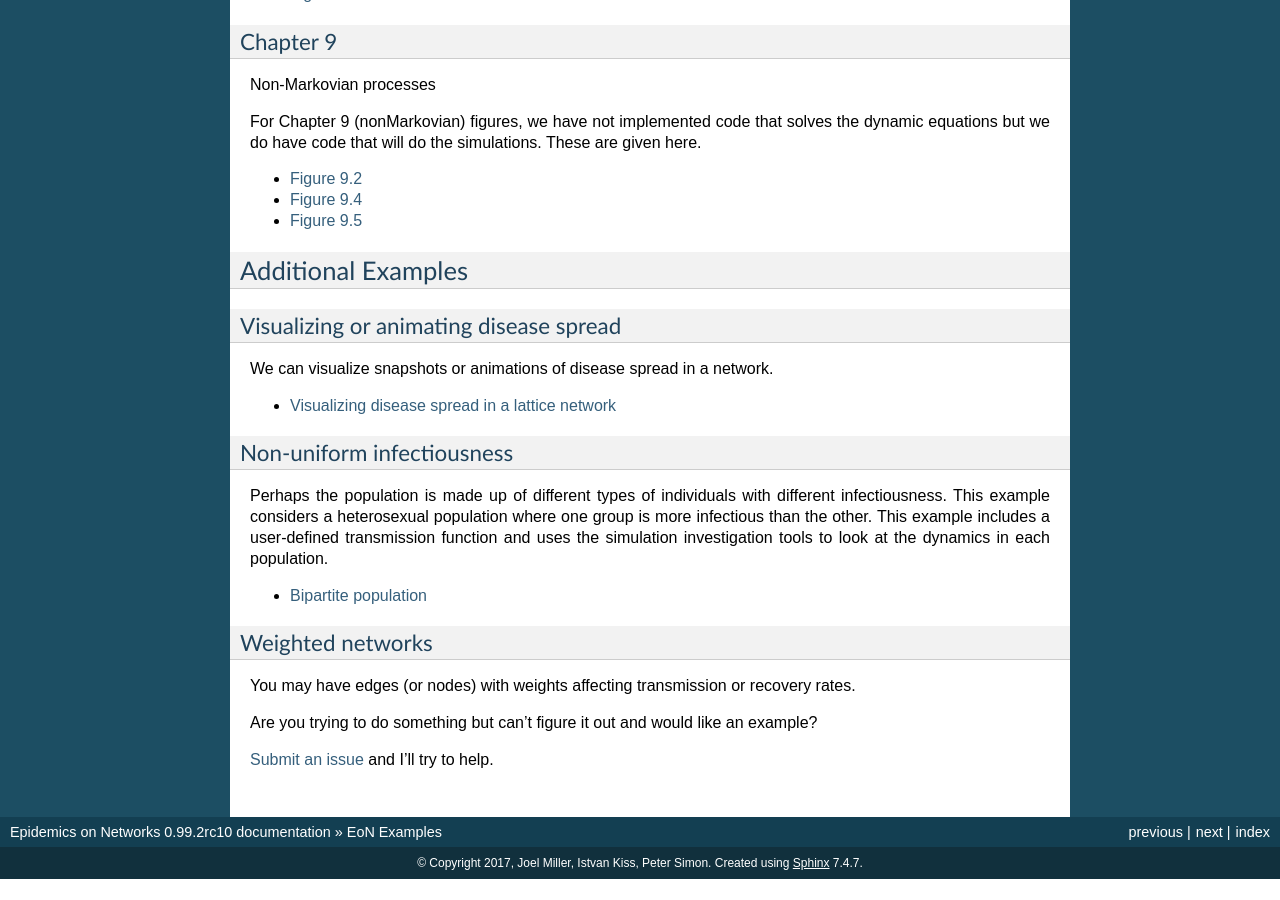
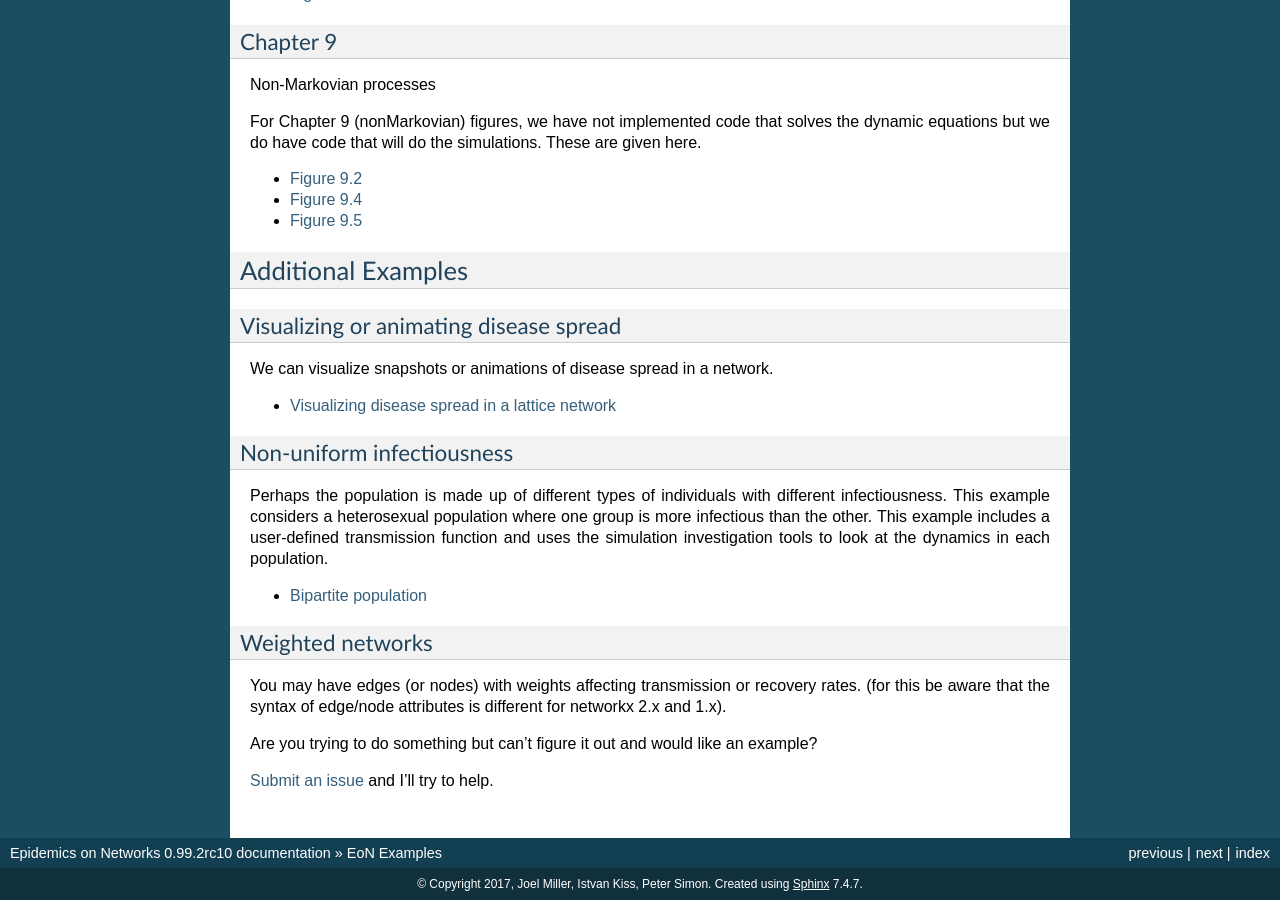
Before and after one commit to springer-math/Mathematics-of-Epidemics-on-Networks, a Sphinx documentation site: the page built from docs/Examples.rst, in a window 1280 px wide and 900 px high, scrolled down 1621 px. Built offline with Sphinx 7.4.7, drawn with Linux system fonts in a browser that asks for light colours; pages that are not in the unit, such as notebooks, are missing from menus; before the commit the page ends 2500 px from its top, so only the background shows below that.

Commit message:
updating .rst files for examples.

```diff
--- a/docs/Examples.rst
+++ b/docs/Examples.rst
@@ -153,12 +153,13 @@ each population.
 Weighted networks
 ^^^^^^^^^^^^^^^^^
 You may have edges (or nodes) with weights affecting transmission or recovery
-rates.
+rates.  (for this be aware that the syntax of edge/node attributes is different
+for networkx 2.x and 1.x).
 
 .. toctree::
    :maxdepth: 1
 
-   SIS weighted edges <examples/SIS_weighted.rst
+   SIS weighted edges <examples/SIS_weighted.rst>
 
 Are you trying to do something but can't figure it out and would like an example?
 
```
Also changed, not shown: EoN/__init__.py (+2 -6 lines).
